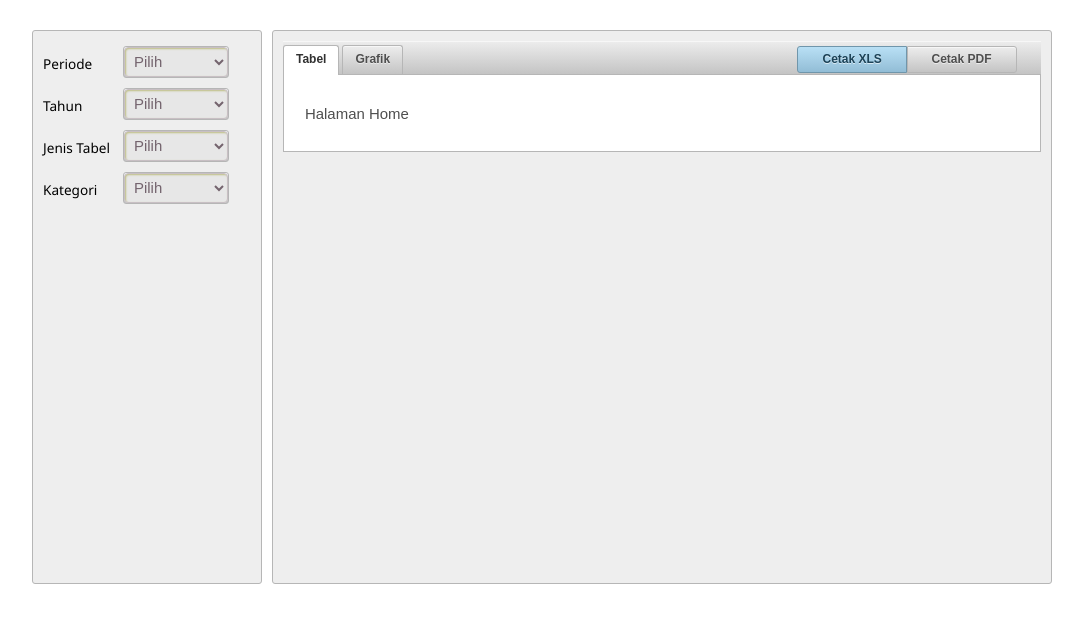
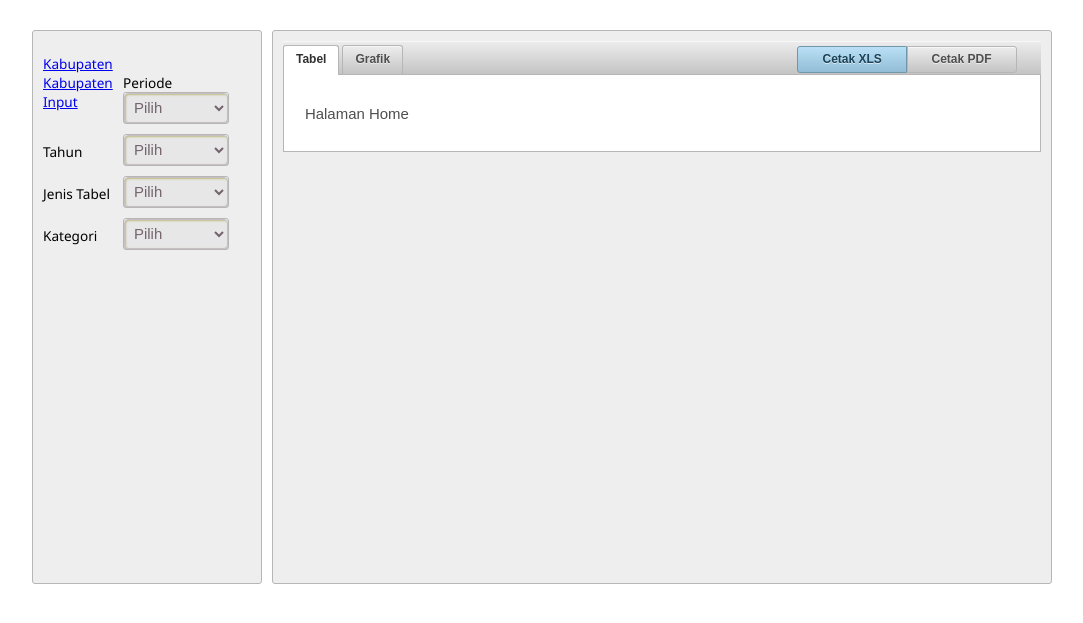
Before and after one commit to sud0su/but-phon-that, a CodeIgniter app: page /si_kekerasan/ in a window 1280 px wide. Shown: the top 623 px of the page, without its empty margins (108-1191 px from the left). Run offline with CodeIgniter, Linux system fonts and the light colour scheme.

Commit message:
Cbase view pwnambahan class home penambahan menu penambahan kab_view penambahan kab_view_input

```diff
--- a/application/controllers/c_base.php
+++ b/application/controllers/c_base.php
@@ -6,4 +6,16 @@ class c_base extends CI_Controller {
 		$data['component'] = 'com_home/home';
 		$this->load->view('index',$data);
 	}
+
+	public function kabview()
+	{
+		$data['component'] = 'com_kab/kab_view';
+		$this->load->view('index',$data);
+	}
+
+	public function kabviewinput()
+	{
+		$data['component'] = 'com_kab/kab_view_input';
+		$this->load->view('index',$data);
+	}
 }
--- a/application/views/com_home/home.php
+++ b/application/views/com_home/home.php
@@ -4,6 +4,11 @@
 			<div class="content">
 
 				<div class="box-filter">
+					<div class="label">
+					<a href="index.php/c_base/kabview">Kabupaten</a>
+					<a href="index.php/c_base/kabviewinput">Kabupaten Input</a>
+					</div><br>
+
 					<div class="label">Periode</div>
 					<div id="btnShowViolenceTypeItem"
 						class="ui-button ui-widget ui-state-default ui-corner-all ui-button-text-icon-primary filter"
--- /dev/null
+++ b/application/views/com_kab/kab_view.php
@@ -0,0 +1 @@
+ggggg
--- /dev/null
+++ b/application/views/com_kab/kab_view_input.php
@@ -0,0 +1 @@
+VIEW KABUPATEN
```
